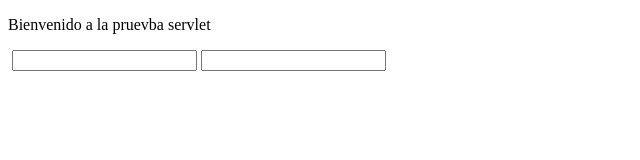
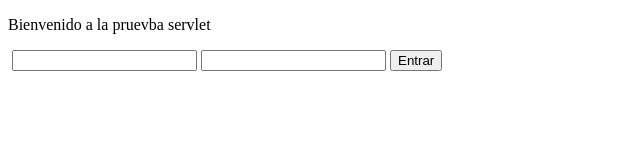
Before and after one commit to rodrigollanos/J2EE, a plain HTML site: page WebContent/index.html in a window 1280 px wide. Shown: the whole page, without its empty margins (0-640 px from the left). Drawn offline with Linux system fonts and the light colour scheme.

Commit message:
corregidoboton submit

```diff
--- a/WebContent/index.html
+++ b/WebContent/index.html
@@ -11,6 +11,8 @@
 <img alt="" src="">
 <input name="parametro1" id="parametro1" type="text">
 <input name="parametro2" id="parametro2" type="text">
+<input type="submit" name="entrar" value="Entrar" id=entrar" />
+
 </form>
 </body>
 </html>
```
